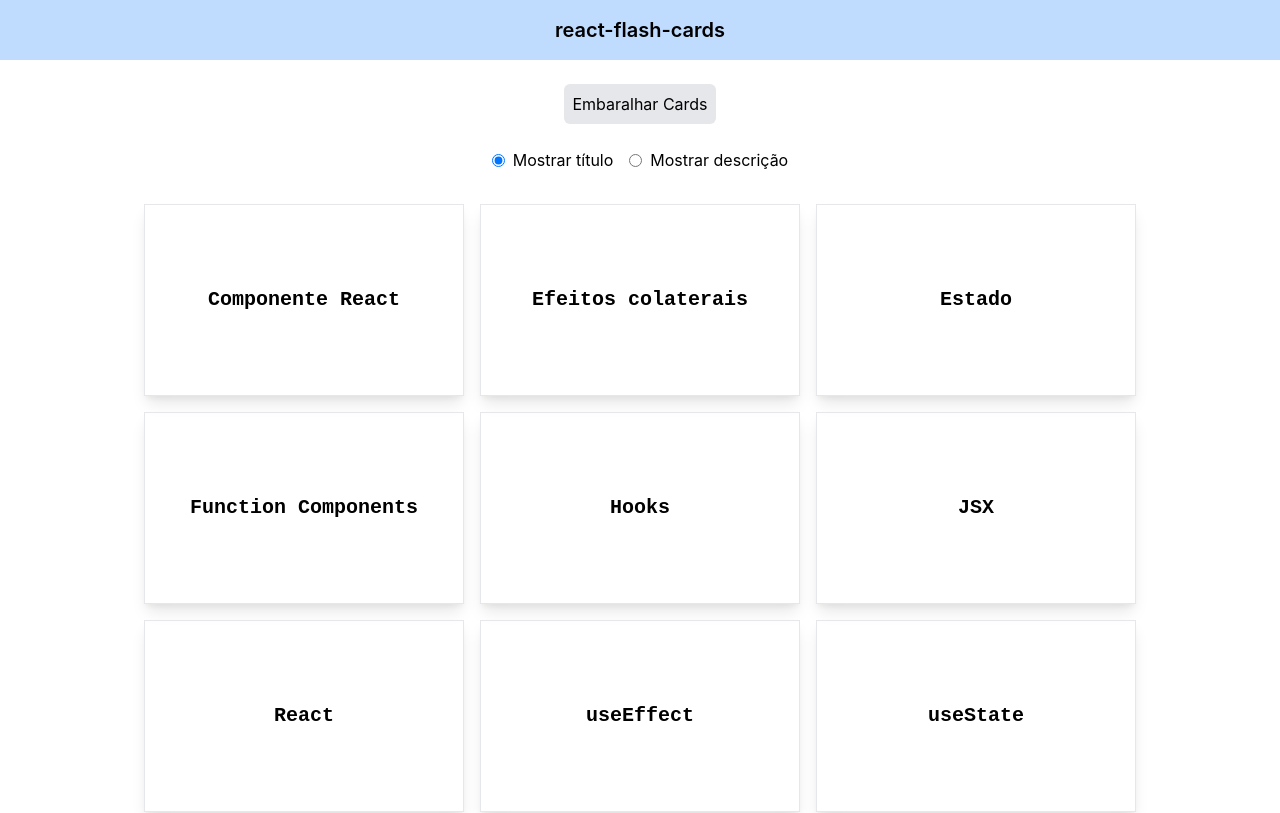
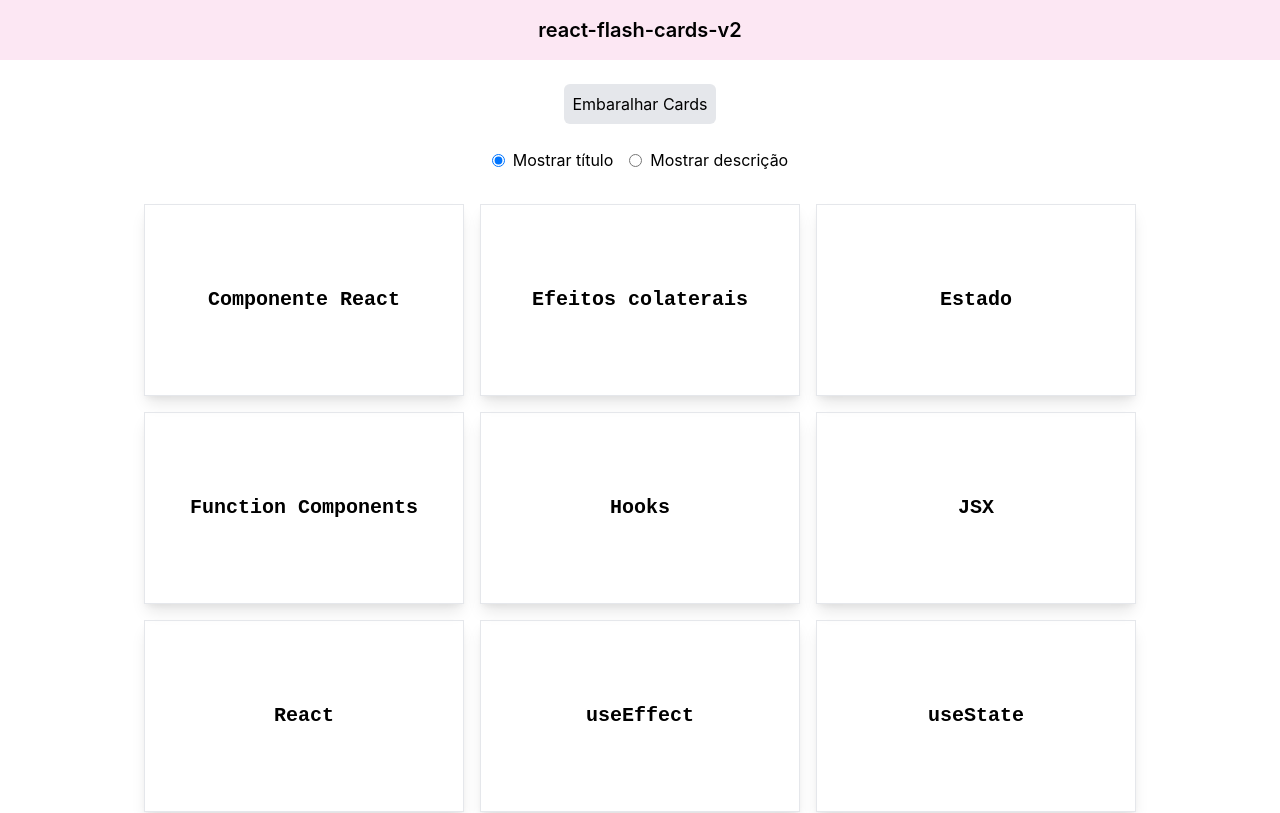
Before and after one commit to JuliaJPereira/react-flash-cards-pos-xp-version2, a React (Create React App) app: page / in a window 1280 px wide. Shown: the top 813 px of the page. Built offline with nearby package versions, Linux system fonts and the light colour scheme.

Commit message:
Ajustes texto e estilo

```diff
--- a/public/index.html
+++ b/public/index.html
@@ -24,7 +24,7 @@
       work correctly both with client-side routing and a non-root public URL.
       Learn how to configure a non-root public URL by running `npm run build`.
     -->
-    <title>Projeto Base</title>
+    <title>react-flash-cards-v2</title>
   </head>
   <body>
     <noscript>You need to enable JavaScript to run this app.</noscript>
--- a/src/components/Header.jsx
+++ b/src/components/Header.jsx
@@ -7,7 +7,7 @@ export default function Header({ children, size }) {
 
   return (
     <header>
-      <div className="bg-blue-200 mx-auto p-4">
+      <div className="bg-pink-100 mx-auto p-4">
         <h1 className={`text-center font-semibold ${fontSize}`}>{children}</h1>
       </div>
     </header>
--- a/src/pages/FlashCardsPage.jsx
+++ b/src/pages/FlashCardsPage.jsx
@@ -44,7 +44,7 @@ export default function FlashCardsPage() {
 
   return (
     <>
-      <Header>react-flash-cards</Header>
+      <Header>react-flash-cards-v2</Header>
       <Main>
         <div className="text-center mb-4">
           <Button onButtonClick={handleButtonClick}>Embaralhar Cards</Button>
```
